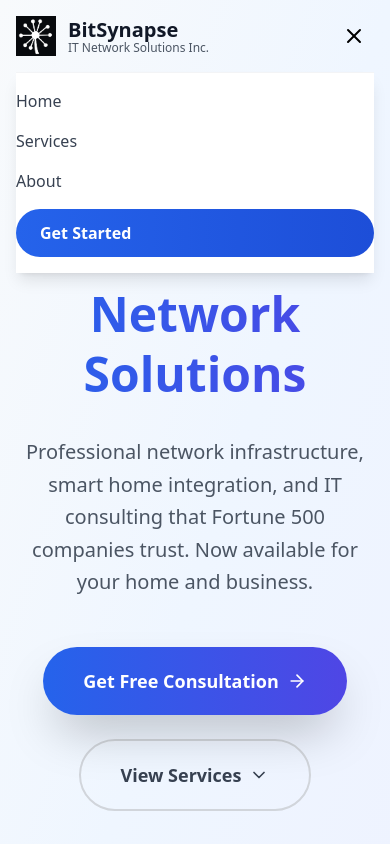
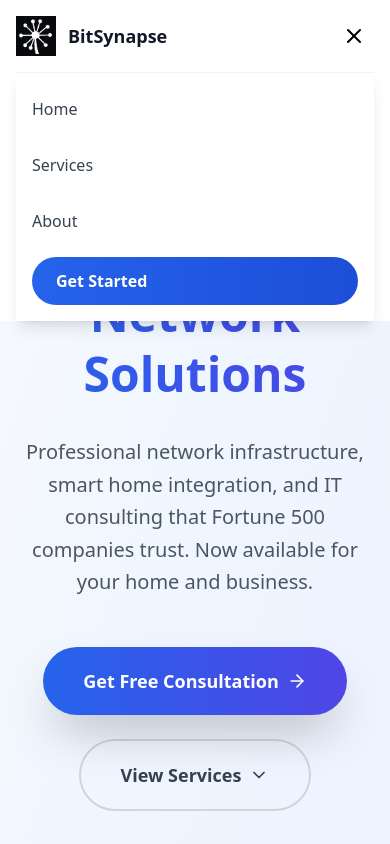
Before and after one commit to whowangli/bitsynapse, a React (Vite) app: page / in a window 390 px wide. Both pictures are taken after a click on the button 354 px from the left and 36 px from the top of the page. Shown: the top 844 px of the page. Built offline with nearby package versions, Linux system fonts and the light colour scheme.

Commit message:
Fix navbar
Signed-off-by: blocksoftware <blocksoftwareinc@gmail.com>

```diff
--- a/src/App.tsx
+++ b/src/App.tsx
@@ -72,15 +72,15 @@ Please follow up within 24 hours.
     <div className="min-h-screen bg-white">
       {/* Navigation */}
       <nav className={`fixed top-0 left-0 right-0 z-50 transition-all duration-300 ${
-        isScrolled ? 'bg-white/98 backdrop-blur-lg shadow-xl border-b border-gray-100' : 'bg-transparent'
+        isScrolled ? 'bg-white/98 backdrop-blur-lg shadow-xl border-b border-gray-100' : 'bg-white/95 lg:bg-transparent backdrop-blur-sm lg:backdrop-blur-0'
       }`}>
         <div className="max-w-7xl mx-auto px-4 sm:px-6 lg:px-8">
           <div className="flex justify-between items-center py-4">
             <div className="flex items-center space-x-3">
-              <img src="/logo.svg" alt="BitSynapse" className="h-10 w-10" />
-              <div className="flex flex-col">
-                <span className="text-xl font-bold text-gray-900">BitSynapse</span>
-                <span className="text-xs text-gray-600 -mt-1">IT Network Solutions Inc.</span>
+              <img src="/logo.svg" alt="BitSynapse" className="h-10 w-10 flex-shrink-0" />
+              <div className="flex flex-col min-w-0">
+                <span className="text-lg sm:text-xl font-bold text-gray-900 leading-tight">BitSynapse</span>
+                <span className="text-xs text-gray-600 leading-tight hidden sm:block">IT Network Solutions Inc.</span>
               </div>
             </div>
 
@@ -112,14 +112,14 @@ Please follow up within 24 hours.
           {/* Mobile Navigation */}
           {isMenuOpen && (
             <div className="lg:hidden bg-white border-t border-gray-100 py-4 shadow-lg">
-              <div className="flex flex-col space-y-4">
-                <button onClick={() => scrollToSection('home')} className="text-gray-700 hover:text-blue-600 transition-colors text-left font-medium">
+              <div className="flex flex-col space-y-4 px-4">
+                <button onClick={() => scrollToSection('home')} className="text-gray-700 hover:text-blue-600 transition-colors text-left font-medium py-2">
                   Home
                 </button>
-                <button onClick={() => scrollToSection('services')} className="text-gray-700 hover:text-blue-600 transition-colors text-left font-medium">
+                <button onClick={() => scrollToSection('services')} className="text-gray-700 hover:text-blue-600 transition-colors text-left font-medium py-2">
                   Services
                 </button>
-                <button onClick={() => scrollToSection('about')} className="text-gray-700 hover:text-blue-600 transition-colors text-left font-medium">
+                <button onClick={() => scrollToSection('about')} className="text-gray-700 hover:text-blue-600 transition-colors text-left font-medium py-2">
                   About
                 </button>
                 <button onClick={() => scrollToSection('contact')} className="bg-gradient-to-r from-blue-600 to-blue-700 text-white px-6 py-3 rounded-full hover:from-blue-700 hover:to-blue-800 transition-all duration-300 text-left font-semibold">
```
